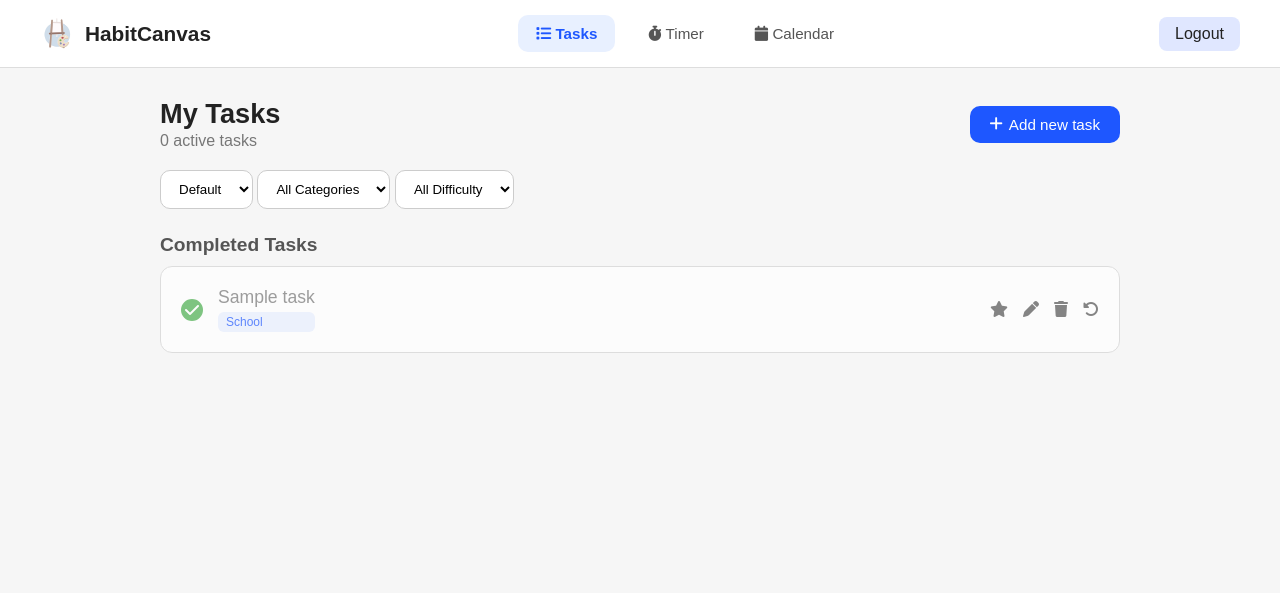
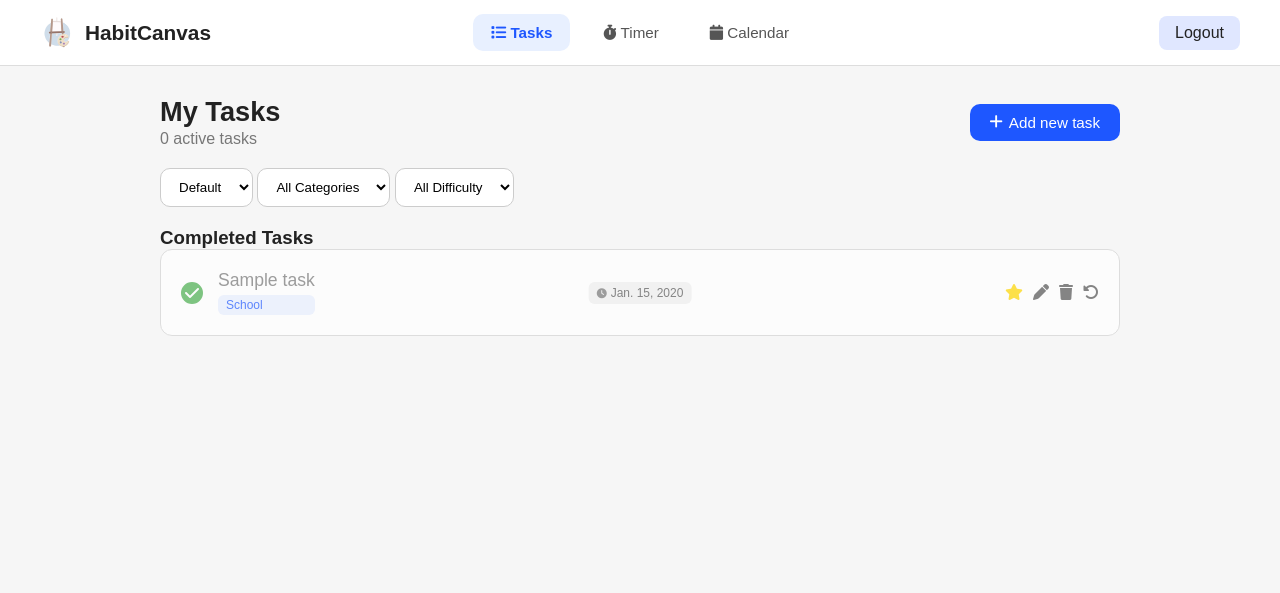
Before and after one commit to RalphJohnArnejo/CSIT327-G8-HabitCanvas, a Django app: page /tasks/ in a window 1280 px wide. Shown: the top 593 px of the page. Run offline with Django 5.2, Linux system fonts and the light colour scheme; a user stored in the database is signed in; tables that the repository leaves empty hold one stand-in row (values such as "Sample post").

Commit message:
added deadline display

```diff
--- a/main/static/css/dashboard.css
+++ b/main/static/css/dashboard.css
@@ -15,6 +15,12 @@ body {
 }
 
 /* ========== TOP NAVIGATION ========== */
+.nav-center {
+    position: absolute;
+    left: 50%;
+    transform: translateX(-50%);
+}
+
 .top-nav {
     background: white;
     padding: 15px 40px;
@@ -143,20 +149,27 @@ body {
 
 /* ========== TASK CARD DESIGN ========== */
 .task-card {
+    position: relative; /* for absolute positioning of deadline */
     background: white;
     border: 1px solid #cde1ff;
     border-radius: 12px;
     padding: 20px;
     margin-bottom: 15px;
     display: flex;
+    align-items: center;
     justify-content: space-between;
-    align-items: center;
 }
 
 .left {
     display: flex;
+    align-items: center;
     gap: 15px;
-    align-items: center;
+    flex: 1 1 auto; /* allows left section to shrink without moving deadline */
+}
+
+.left > div:first-of-type {
+    display: flex;
+    flex-direction: column;
 }
 
 .circle {
@@ -164,15 +177,20 @@ body {
     height: 22px;
     border: 2px solid #5b9bff;
     border-radius: 50%;
+    display: flex;
+    align-items: center;
+    justify-content: center;
 }
 
 .checked {
     background: #4CAF50;
     border-color: #4CAF50;
+    color: white;
+}
+
+.title-category {
     display: flex;
-    align-items: center;
-    justify-content: center;
-    color: white;
+    flex-direction: column;
 }
 
 .task-title {
@@ -181,7 +199,7 @@ body {
 }
 
 .crossed {
-    text-decoration: none; /* remove strikethrough */
+    text-decoration: none;
     color: #777;
 }
 
@@ -194,19 +212,42 @@ body {
     margin-top: 4px;
 }
 
+/* ====== TASK DEADLINE (CENTERED) ====== */
+.task-card .task-deadline {
+    position: absolute;  /* stays fixed in the center of card */
+    top: 50%;
+    left: 50%;
+    transform: translate(-50%, -50%);
+    font-size: 12px;
+    color: #555;
+    background: #f0f0f0;
+    padding: 4px 8px;
+    border-radius: 6px;
+    display: inline-flex;
+    align-items: center;
+    gap: 4px;
+    white-space: nowrap;
+    pointer-events: none; /* allow clicks on left/right */
+}
+
+.task-card .task-deadline i {
+    font-size: 10px;
+    color: #777;
+}
+
 /* ========== TASK CARD RIGHT ACTIONS ========== */
 .right {
     display: flex;
     align-items: center;
+    gap: 10px;
 }
 
 .right a {
-    text-decoration: none; /* remove underline/underscore */
+    text-decoration: none;
     color: inherit;
 }
 
 .right i {
-    margin-left: 15px;
     cursor: pointer;
     color: #555;
     transition: 0.2s;
@@ -218,12 +259,6 @@ body {
 
 .starred {
     color: gold !important;
-}
-
-.completed-title {
-    margin: 25px 0 10px;
-    font-size: 1.2rem;
-    color: #555;
 }
 
 /* Completed task card */
@@ -243,7 +278,7 @@ footer {
 
 /* ========== MODAL STYLING ========== */
 .modal {
-    display: none; /* Hidden by default */
+    display: none;
     position: fixed;
     z-index: 1000;
     left: 0;
@@ -303,3 +338,21 @@ footer {
     width: 100%;
     justify-content: center;
 }
+
+/* Optional small due date box */
+.due-date-box {
+    display: flex;
+    flex-direction: row;
+    align-items: center;
+    gap: 6px;
+    padding: 6px 10px;
+    background: #f3f3f3;
+    border-radius: 8px;
+    font-size: 13px;
+    color: #444;
+    margin: 0 15px;
+}
+
+.due-date-box i {
+    color: #ff8c42; /* Orange clock icon */
+}
--- a/main/templates/main/partials/task_card.html
+++ b/main/templates/main/partials/task_card.html
@@ -1,47 +1,43 @@
 <div class="task-card {% if task.completed %}completed{% endif %}"
      data-priority="{{ task.priority }}" data-id="{{ task.id }}">
+
+    <!-- Left section: circle + title/category -->
     <div class="left">
         <!-- Completion Circle -->
         <div class="circle {% if task.completed %}checked{% endif %}">
             <i class="fa fa-check" {% if not task.completed %}style="display:none"{% endif %}></i>
         </div>
 
-        <div>
-            <!-- Task Title -->
+        <div class="title-category">
             <span class="task-title {% if task.completed %}crossed{% endif %}">{{ task.title }}</span>
-
-            <!-- Task Category -->
             {% if task.category %}
                 <div class="tag">{{ task.category }}</div>
             {% endif %}
         </div>
     </div>
 
+    <!-- Deadline: fixed in center -->
+    {% if task.due_date %}
+    <span class="task-deadline"><i class="fa fa-clock"></i> {{ task.due_date }}</span>
+    {% endif %}
+
+    <!-- Right actions -->
     <div class="right">
-        <!-- Favorite Button -->
         <a href="#" class="favorite-btn" data-id="{{ task.id }}">
-            <i class="fa fa-star {% if task.favorite %}favorited{% endif %}"></i>
+            <i class="fa fa-star {% if task.favorite %}starred{% endif %}"></i>
         </a>
-
-
-        <!-- Edit Button -->
         <a href="#" class="edit-btn"
            data-id="{{ task.id }}"
            data-title="{{ task.title }}"
            data-category="{{ task.category }}"
            data-difficulty="{{ task.difficulty }}"
            data-priority="{{ task.priority }}"
-        data-due="{{ task.due_date|default_if_none:'' }}">
+           data-due="{{ task.due_date|default_if_none:'' }}">
             <i class="fa fa-pen"></i>
         </a>
-
-
-        <!-- Delete Button -->
         <a href="{% url 'delete_task' task.id %}" class="delete-btn" data-id="{{ task.id }}">
             <i class="fa fa-trash"></i>
         </a>
-
-        <!-- Complete Button -->
         <a href="{% url 'toggle_complete' task.id %}" class="complete-btn" data-id="{{ task.id }}">
             <i class="fa {% if task.completed %}fa-rotate-left{% else %}fa-check{% endif %}"></i>
         </a>
```
